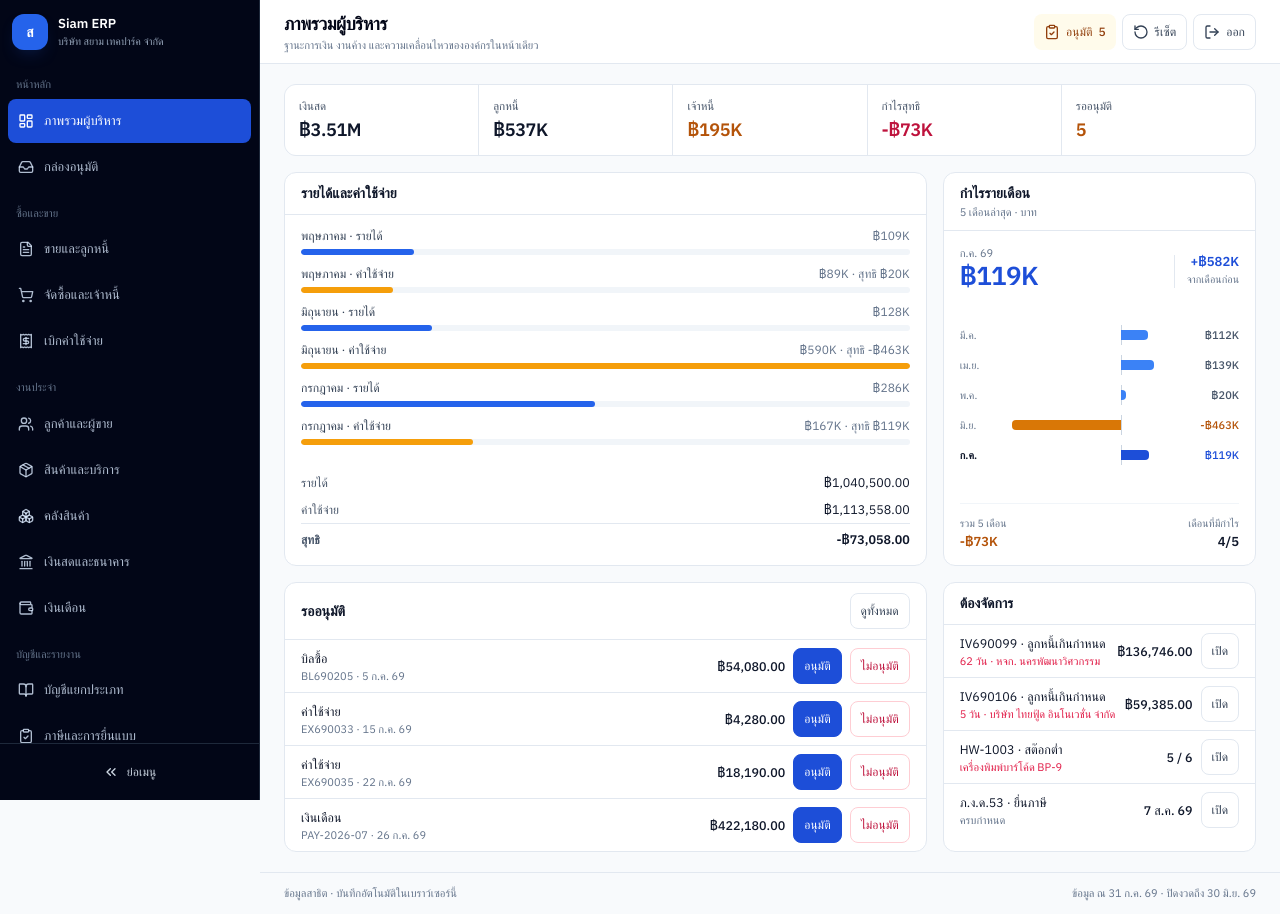
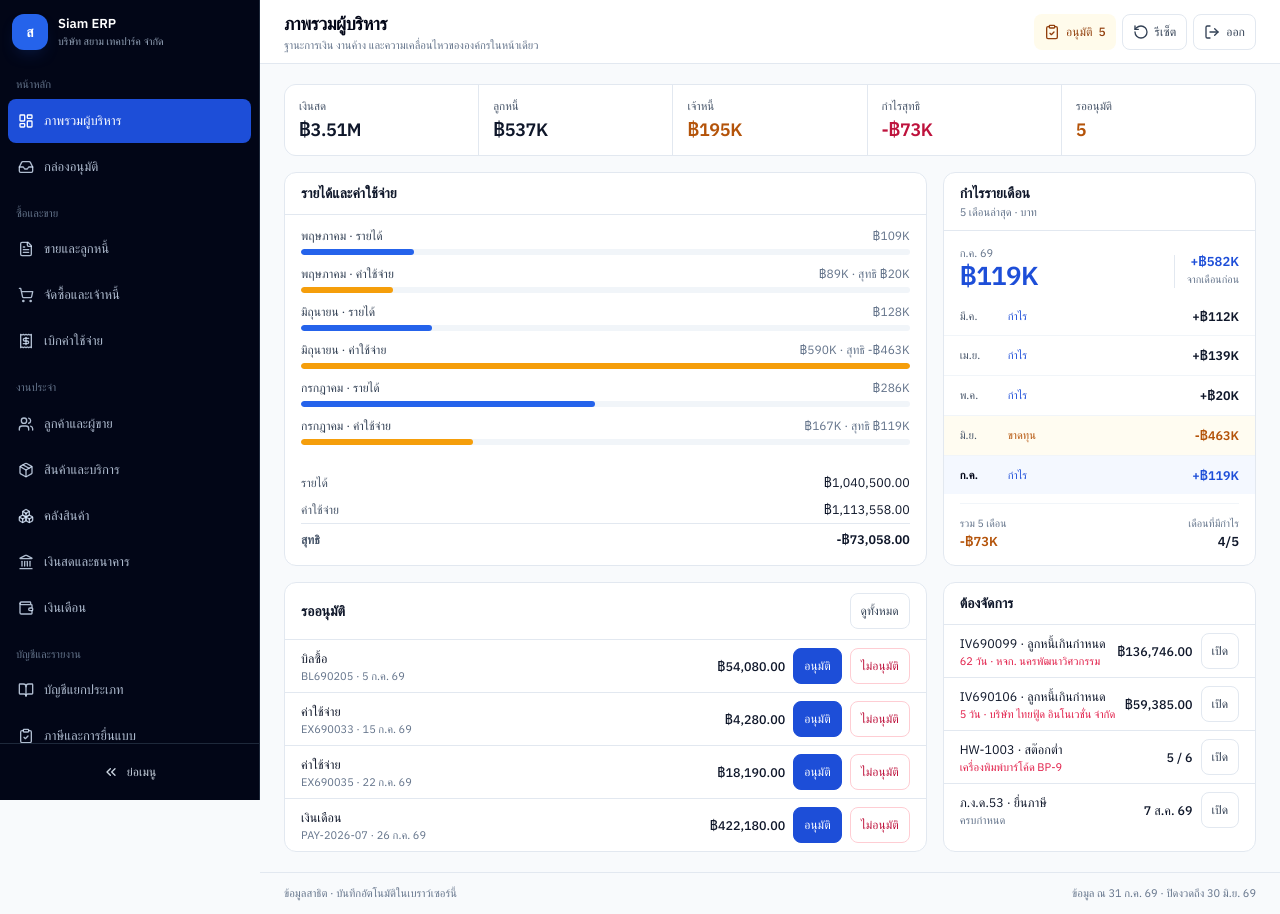
Before and after one commit to phonlapat/thai-accounting-erp-executive-prototype, a React (Vite) app: page / in a window 1280 px wide. Both pictures are taken after typing "name@example.com", "Sample123" into the empty fields and a click on the button "เข้าสู่ระบบ". Built offline with nearby package versions, Linux system fonts and the light colour scheme; a web font is replaced by a local one.

Commit message:
Replace profit chart with monthly results (#10)

```diff
--- a/src/ui.tsx
+++ b/src/ui.tsx
@@ -220,52 +220,43 @@ export interface PanelSpec {
   empty?: string;
 }
 
-function SignedBars({ chart, title }: {chart: PanelSignedChart;title: string;}) {
-  const negativeMax = Math.max(...chart.points.filter((point) => point.value < 0).map((point) => Math.abs(point.value)), 0);
-  const positiveMax = Math.max(...chart.points.filter((point) => point.value >= 0).map((point) => point.value), 0);
-  const absoluteMax = Math.max(negativeMax, positiveMax, 1);
-  const padding = absoluteMax * 0.08;
-  const negativeExtent = negativeMax + padding;
-  const positiveExtent = positiveMax + padding;
-  const range = negativeExtent + positiveExtent;
-  const zero = negativeExtent / range * 100;
-  const latestPositive = chart.points[chart.points.length - 1]?.value >= 0;
+function MonthlyResults({ chart, title }: {chart: PanelSignedChart;title: string;}) {
+  const latestValue = chart.points[chart.points.length - 1]?.value ?? 0;
   const aria = `${title}: ${chart.points.map((p) => `${p.label} ${p.note}`).join(', ')}. รวม ${chart.total}. กำไร ${chart.profitableMonths} เดือน`;
   return (
     <section className="flex flex-1 flex-col px-4 py-3.5 min-[900px]:justify-between">
       <div className="flex items-end justify-between gap-4">
         <div>
           <p className="text-[11px] text-slate-500">{chart.latestLabel}</p>
-          <p className={cx('text-[26px] font-semibold leading-none tracking-[-0.025em] tabular-nums', latestPositive ? 'text-blue-700' : 'text-amber-700')}>{chart.summary}</p>
+          <p className={cx('text-[26px] font-semibold leading-none tracking-[-0.025em] tabular-nums', latestValue > 0 ? 'text-blue-700' : latestValue < 0 ? 'text-amber-700' : 'text-slate-900')}>{chart.summary}</p>
         </div>
         {chart.change ? <div className="border-l border-slate-200 pl-3 text-right">
           <p className={cx('text-[13px] font-semibold leading-none tabular-nums', chart.changePositive ? 'text-blue-700' : 'text-amber-700')}>{chart.change}</p>
           <p className="mt-1 text-[10.5px] text-slate-500">จากเดือนก่อน</p>
         </div> : null}
       </div>
-      <div role="img" aria-label={aria} className="mt-4 space-y-2.5 min-[900px]:mt-0">
+      <ul aria-label={aria} className="-mx-4 mt-4 divide-y divide-slate-100 min-[900px]:mt-0 sm:max-[899px]:grid sm:max-[899px]:grid-cols-5 sm:max-[899px]:divide-x sm:max-[899px]:divide-y-0">
         {chart.points.map((point, index) => {
-          const positive = point.value >= 0;
-          const width = point.value === 0 ? 0 : Math.max(2.5, Math.abs(point.value) / range * 100);
+          const positive = point.value > 0;
+          const negative = point.value < 0;
           const latest = index === chart.points.length - 1;
+          const signedNote = positive ? `+${point.note}` : point.note;
           return (
-            <div key={point.label} className="grid grid-cols-[2.25rem_minmax(0,1fr)_4.25rem] items-center gap-2" aria-hidden="true">
-              <span className={cx('text-[10.5px]', latest ? 'font-semibold text-slate-900' : 'text-slate-500')}>{point.label}</span>
-              <div className="relative h-5">
-                <span style={{ left: `${zero}%` }} className="absolute bottom-0 top-0 w-px bg-slate-300" />
-                <span
-                  style={positive ? { left: `${zero}%`, width: `${width}%` } : { right: `${100 - zero}%`, width: `${width}%` }}
-                  className={cx(
-                    'erp-progress absolute top-1/2 h-2.5 -translate-y-1/2 transition-[width] duration-200 ease-out',
-                    positive ? 'rounded-r' : 'rounded-l',
-                    positive ? latest ? 'bg-blue-700' : 'bg-blue-500' : 'bg-amber-600'
-                  )} />
-              </div>
-              <span className={cx('text-right text-[11px] font-medium tabular-nums', positive ? latest ? 'text-blue-700' : 'text-slate-600' : 'text-amber-700')}>{point.note}</span>
-            </div>
+            <li key={point.label} className={cx(
+              'grid grid-cols-[2.5rem_minmax(0,1fr)_auto] items-center gap-2 px-4 py-2.5 sm:max-[899px]:block sm:max-[899px]:px-2 sm:max-[899px]:py-3 sm:max-[899px]:text-center',
+              negative ? 'bg-amber-50/70' : latest ? 'bg-blue-50/70' : 'bg-white'
+            )}>
+              <span className={cx('text-[11px]', latest ? 'font-semibold text-slate-950' : 'text-slate-600')}>{point.label}</span>
+              <span className={cx('text-[11px] font-medium sm:max-[899px]:mt-1 sm:max-[899px]:block', positive ? 'text-blue-700' : negative ? 'text-amber-700' : 'text-slate-600')}>
+                {positive ? 'กำไร' : negative ? 'ขาดทุน' : 'คุ้มทุน'}
+              </span>
+              <span className={cx('text-right text-[12.5px] font-semibold tabular-nums sm:max-[899px]:mt-0.5 sm:max-[899px]:block sm:max-[899px]:text-center', negative ? 'text-amber-700' : latest ? 'text-blue-700' : 'text-slate-900')}>
+                {signedNote}
+              </span>
+            </li>
           );
         })}
-      </div>
+      </ul>
       <dl className="mt-4 grid grid-cols-2 gap-4 border-t border-slate-100 pt-3 min-[900px]:mt-0">
         <div>
           <dt className="text-[10.5px] text-slate-500">รวม 5 เดือน</dt>
@@ -322,7 +313,7 @@ export function Panels({ items }: {items: PanelSpec[];}) {
             </ul> :
         null}
           {p.lines && !p.lines.length ? <p className="px-4 py-6 text-center text-[12px] text-slate-500">{p.empty ?? 'ไม่มีรายการ'}</p> : null}
-          {p.signedChart ? <SignedBars chart={p.signedChart} title={p.title} /> : null}
+          {p.signedChart ? <MonthlyResults chart={p.signedChart} title={p.title} /> : null}
           {p.rows?.length ?
         <dl className="px-4 py-3">
               {p.rows.map(([label, value, strong]) => <Row key={label} label={label} value={value} strong={strong} />)}
```
